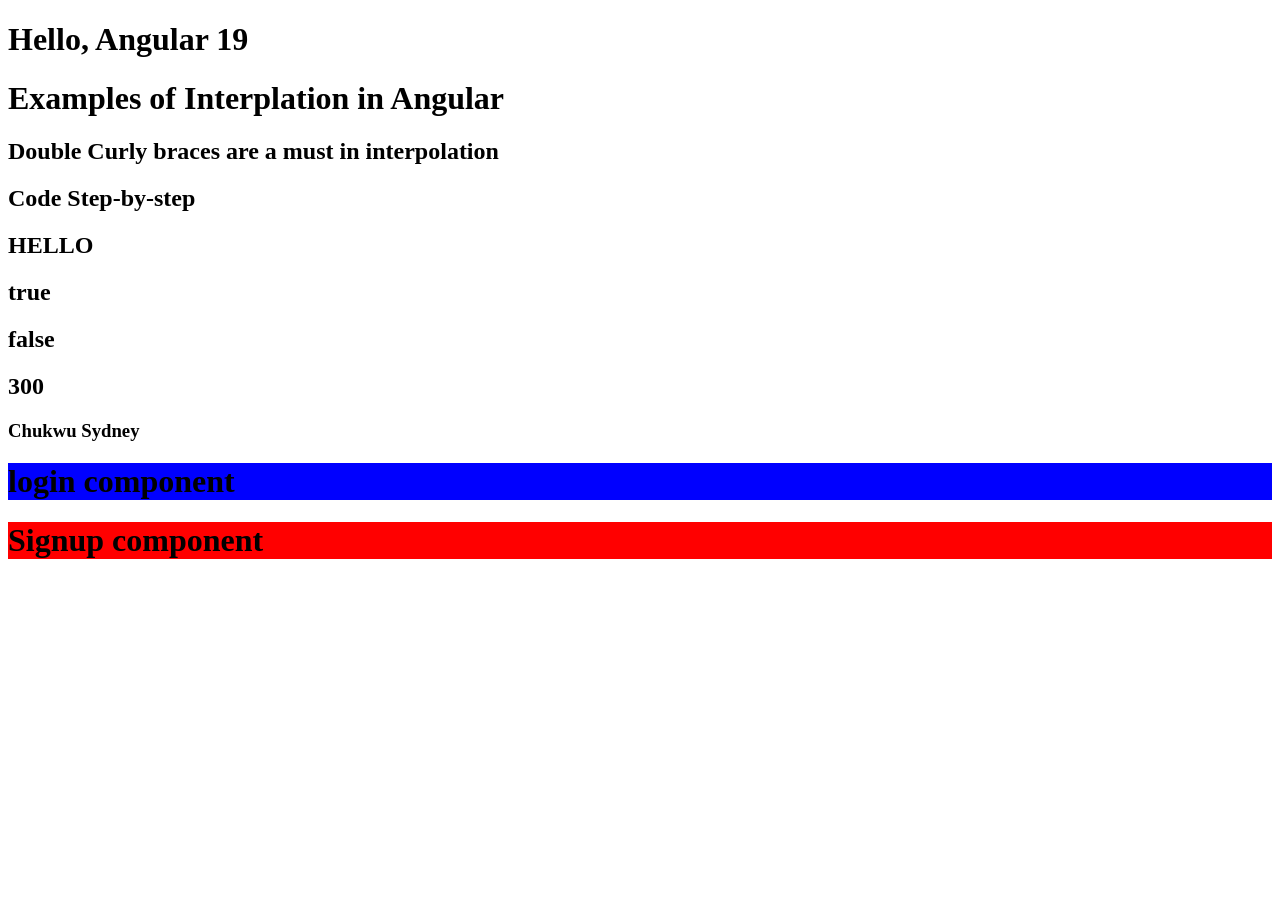
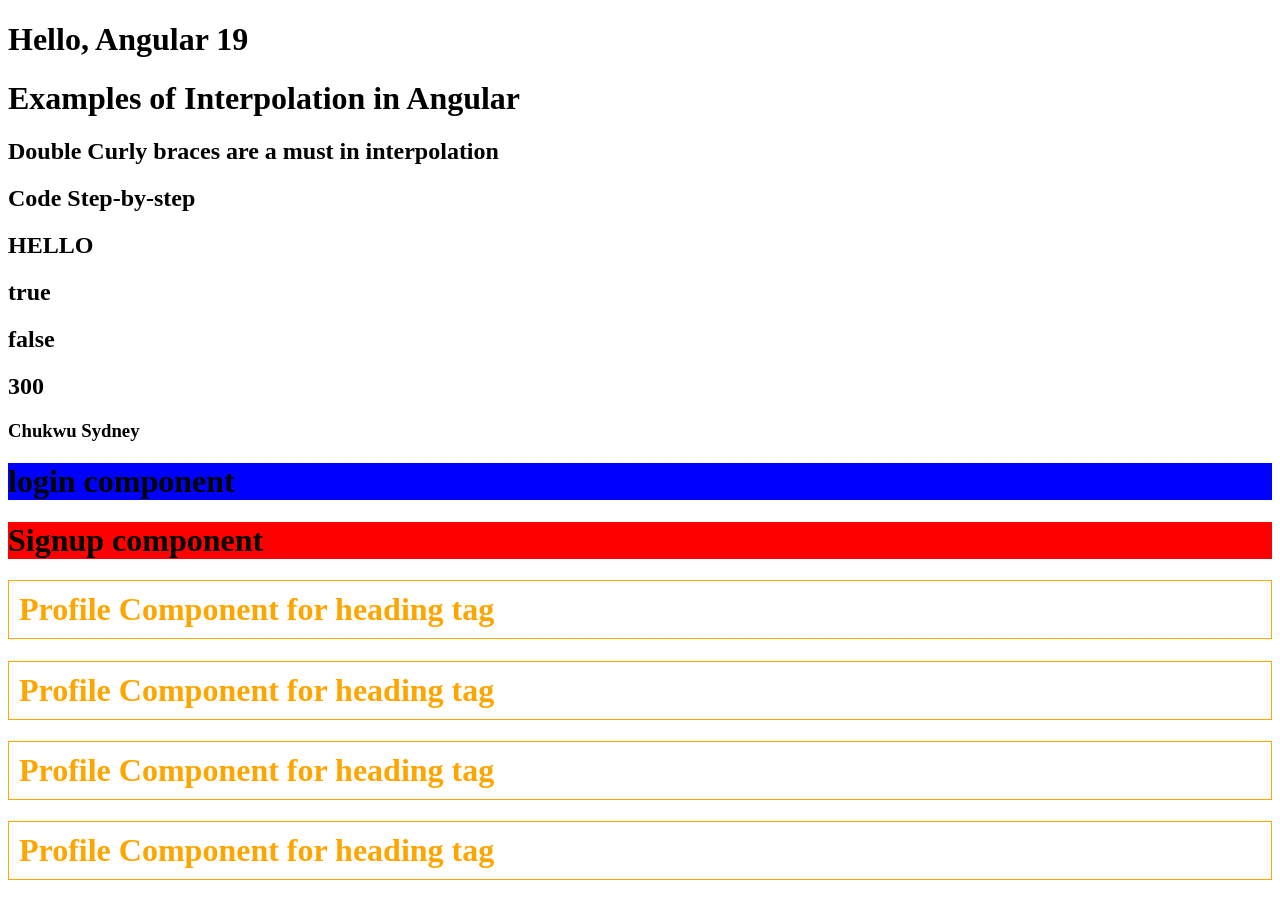
Before and after one commit to Chabsy123/angular-v19-tutorial, an Angular app: page / in a window 1280 px wide. Shown: the top 901 px of the page. Before the commit the page ends 800 px from the top, so only its background shows below. Built offline with nearby package versions, Linux system fonts and the light colour scheme.

Commit message:
Build and Audit Custom Components

```diff
--- a/src/app/app.component.html
+++ b/src/app/app.component.html
@@ -1,5 +1,5 @@
 <h1>Hello, Angular 19</h1>
-<h1>Examples of Interplation in Angular</h1>
+<h1>Examples of Interpolation in Angular</h1>
 <h2>Double Curly braces are a must in interpolation</h2>
 <!-- below are interpolation examples -->
 <h2>{{title}}</h2>
@@ -24,3 +24,11 @@
 <!-- change of selector -->
 <signup></signup>
 <!-- <router-outlet> -->
+
+  <!-- use  custom profile component -->
+   <app-profile></app-profile>
+   <!-- can also be reused, the names can also be changed but it is advisable to use the selector name -->
+   <app-profile></app-profile>
+   <app-profile></app-profile>
+   <app-profile></app-profile>
+   <app-profile></app-profile>
--- a/src/app/app.component.ts
+++ b/src/app/app.component.ts
@@ -1,12 +1,14 @@
 import { Component } from '@angular/core';
 import { LoginComponent } from './login/login.component';
 import { SignupComponent } from './signup/signup.component';
+import { ProfileComponent } from '../profile/profile.component';
+
 // import { RouterOutlet } from '@angular/router';
 
 @Component({
   selector: 'app-root',
   // for the login component to be used, it has to be imported from the app component.
-  imports: [LoginComponent, SignupComponent],
+  imports: [LoginComponent, SignupComponent, ProfileComponent],
   templateUrl: './app.component.html',
   styleUrl: './app.component.css'
 })
--- /dev/null
+++ b/src/profile/profile.component.css
@@ -0,0 +1,5 @@
+h1{
+  color: orange;
+  padding:10px;
+  border: 1px solid orange;
+}
--- /dev/null
+++ b/src/profile/profile.component.html
@@ -0,0 +1 @@
+<h1>Profile Component for heading tag</h1>
```
Also changed, not shown: src/profile/profile.component.ts (added, +17 -0 lines).
